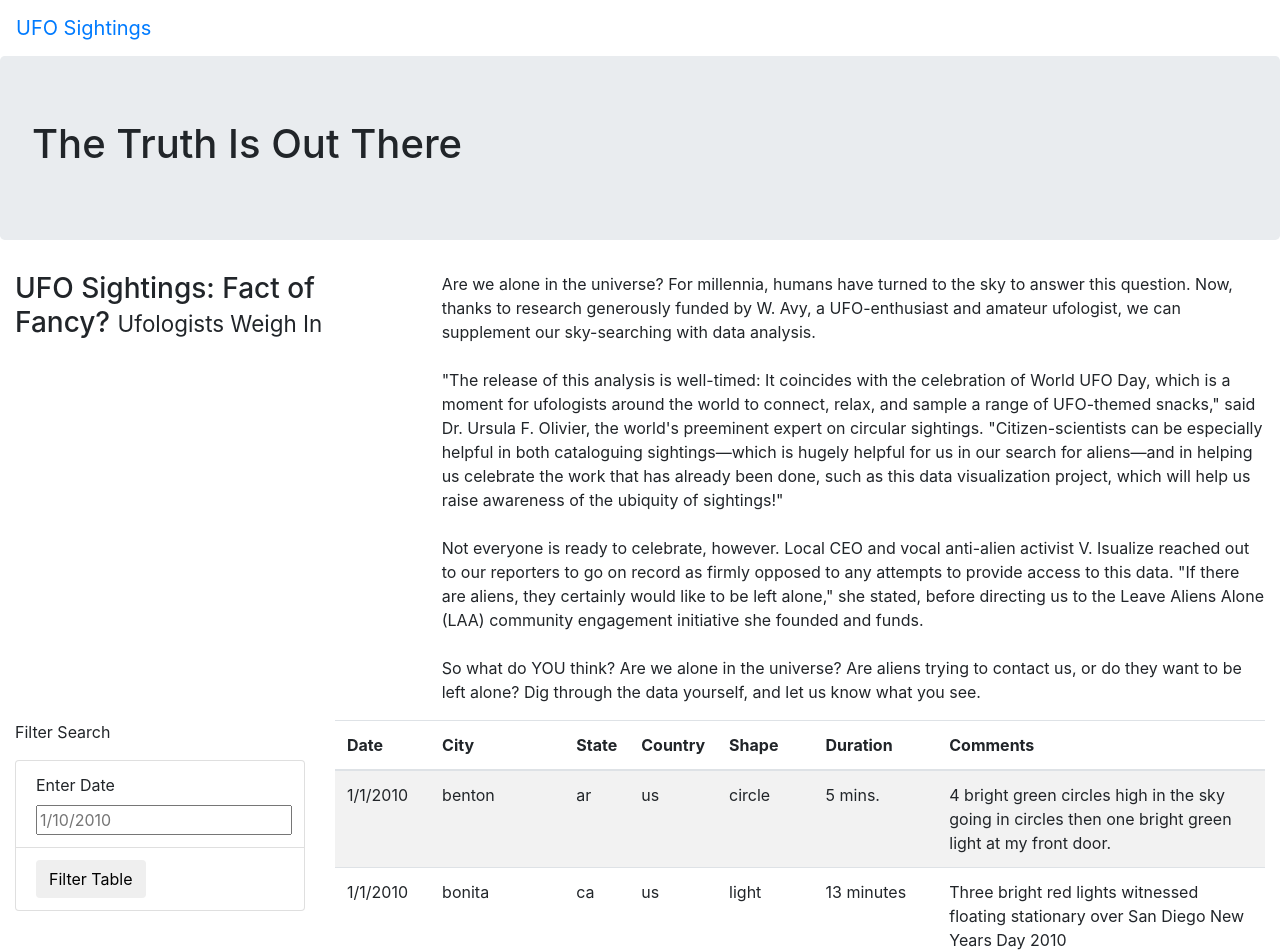
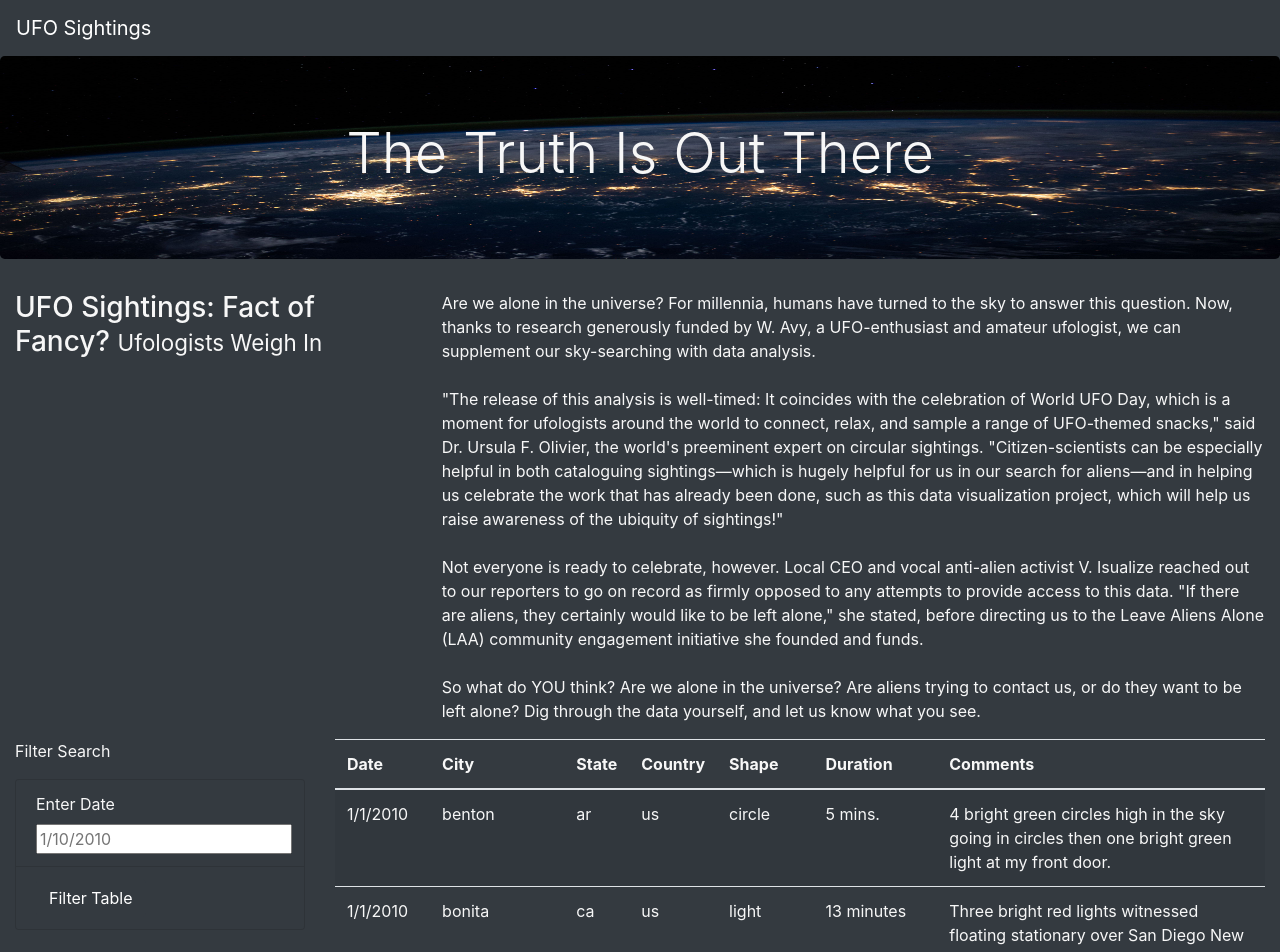
Before and after one commit to BrandonClark65/UFOs, a plain HTML site: page index.html in a window 1280 px wide. Shown: the top 952 px of the page. Drawn offline with nearby package versions, Linux system fonts and the light colour scheme.

Commit message:
page styling

```diff
--- a/index.html
+++ b/index.html
@@ -13,13 +13,13 @@
     />
     <link rel="stylesheet" href="static/css/style.css">
 </head>
-<body>
+<body class="bg-dark">
     <div class="wrapper">
-        <nav class="navbar navbar-expand-lg">
+        <nav class="navbar navbar-dark bg-dark navbar-expand-lg">
             <a class="navbar-brand" href="index.html">UFO Sightings</a>
         </nav>
         <div class="jumbotron">
-            <h1>The Truth Is Out There</h1>
+            <h1 class="display-4">The Truth Is Out There</h1>
         </div>
         <div class="container-fluid">
             <div class="row">
@@ -38,18 +38,18 @@
         <div class="container-fluid">
             <div class="row">
               <div class="col-md-3">
-                <form>
+                <form class="bg-dark">
                     <p>Filter Search</p>
+                    <ul class="list-group bg-dark">
+                        <li class="list-group-item bg-dark">
+                            <label for="date">Enter Date</label>
+                            <input type="text" placeholder="1/10/2010" id="datetime" />
+                        </li>
+                        <li class="list-group-item bg-dark">
+                            <button id="filter-btn" type="button" class="btn btn-dark">Filter Table</button>
+                        </li>
+                    </ul>
                 </form>
-                <ul class="list-group">
-                    <li class="list-group-item">
-                        <label for="date">Enter Date</label>
-                        <input type="text" placeholder="1/10/2010" id="datetime" />
-                    </li>
-                    <li class="list-group-item">
-                        <button id="filter-btn" type="button" class="btn btn-default">Filter Table</button>
-                    </li>
-                </ul>
               </div>
               <div class="col-md-9">
                 <table class="table table-striped">
--- a/static/css/style.css
+++ b/static/css/style.css
@@ -0,0 +1,22 @@
+body {
+
+    color: #f7f7f7;
+
+  }
+  .jumbotron {
+    background-image: url("../images/nasa.jpg");
+    background-size: 100% 100%;
+    text-align: center;
+  }
+  .form {
+    font-family: inherit;
+    font-size: 1rem;
+  }
+  .u1 {
+    font-family: inherit;
+    font-size: 1rem;
+  }
+  .li {
+    font-family: inherit;
+    font-size: 1rem;
+  }
```
Also changed, not shown: static/images/nasa.jpg (added).
